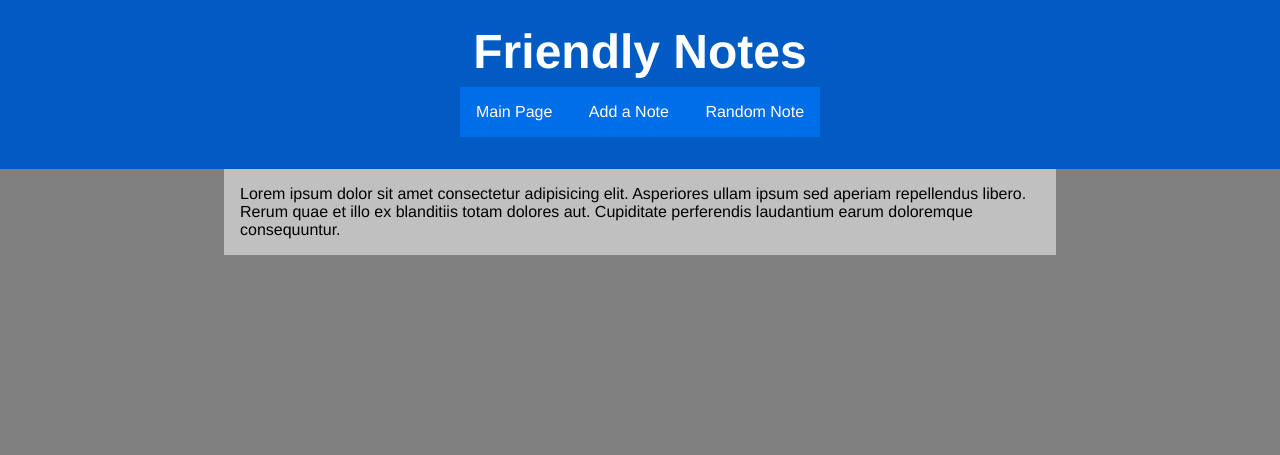
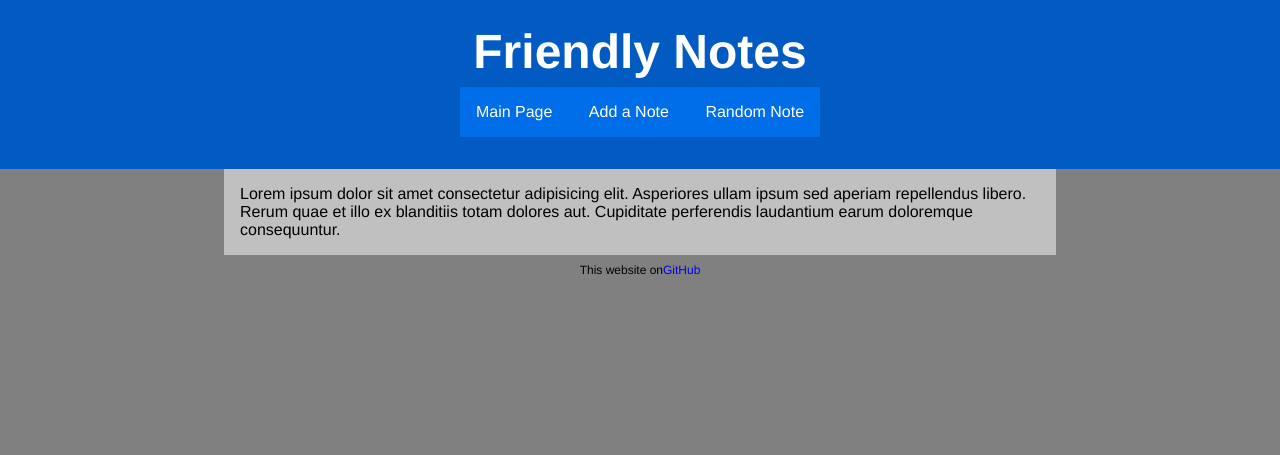
Before and after one commit to karmek-k/friendly-notes, a Django app: page / in a window 1280 px wide. Shown: the top 455 px of the page. Run offline with Django 3.2, Linux system fonts and the light colour scheme; parts of the project's set-up code (start-up, migrations or seed data) failed here and were passed over.

Commit message:
Add a footer

```diff
--- a/static/shared/css/layout.css
+++ b/static/shared/css/layout.css
@@ -3,6 +3,7 @@
   padding: 0;
   font-family: Helvetica, sans-serif;
   font-size: 100%;
+  text-decoration: none;
 }
 
 body {
@@ -15,3 +16,10 @@ body {
   margin: auto;
   background: silver;
 }
+
+footer {
+  margin: 0.5rem;
+  display: flex;
+  justify-content: center;
+  font-size: 0.75rem;
+}
--- a/templates/shared/layout.html
+++ b/templates/shared/layout.html
@@ -5,14 +5,8 @@
   <head>
     <meta charset="UTF-8" />
     <meta name="viewport" content="width=device-width, initial-scale=1.0" />
-    <link
-      rel="stylesheet"
-      href="{% static 'shared/css/layout.css' %}"
-    />
-    <link
-      rel="stylesheet"
-      href="{% static 'shared/css/navbar.css' %}"
-    />
+    <link rel="stylesheet" href="{% static 'shared/css/layout.css' %}" />
+    <link rel="stylesheet" href="{% static 'shared/css/navbar.css' %}" />
     <title>
       {% block title %}{% endblock %} - Friendly Notes
     </title>
@@ -22,5 +16,8 @@
     <main class="container">
       {% block content %}{% endblock %}
     </main>
+    <footer>
+      This website on <a href="//github.com/karmek-k/friendly-notes">GitHub</a>
+    </footer>
   </body>
 </html>
```
